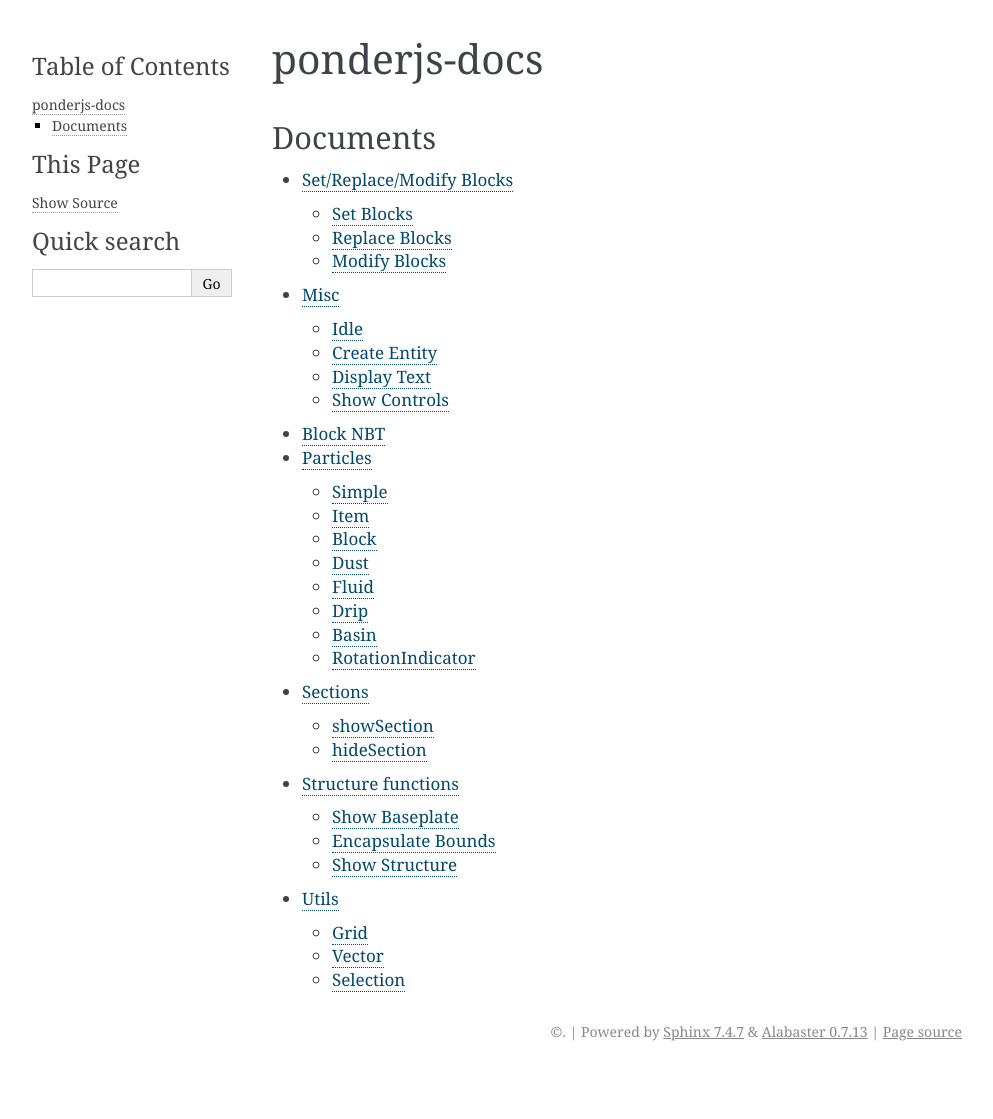
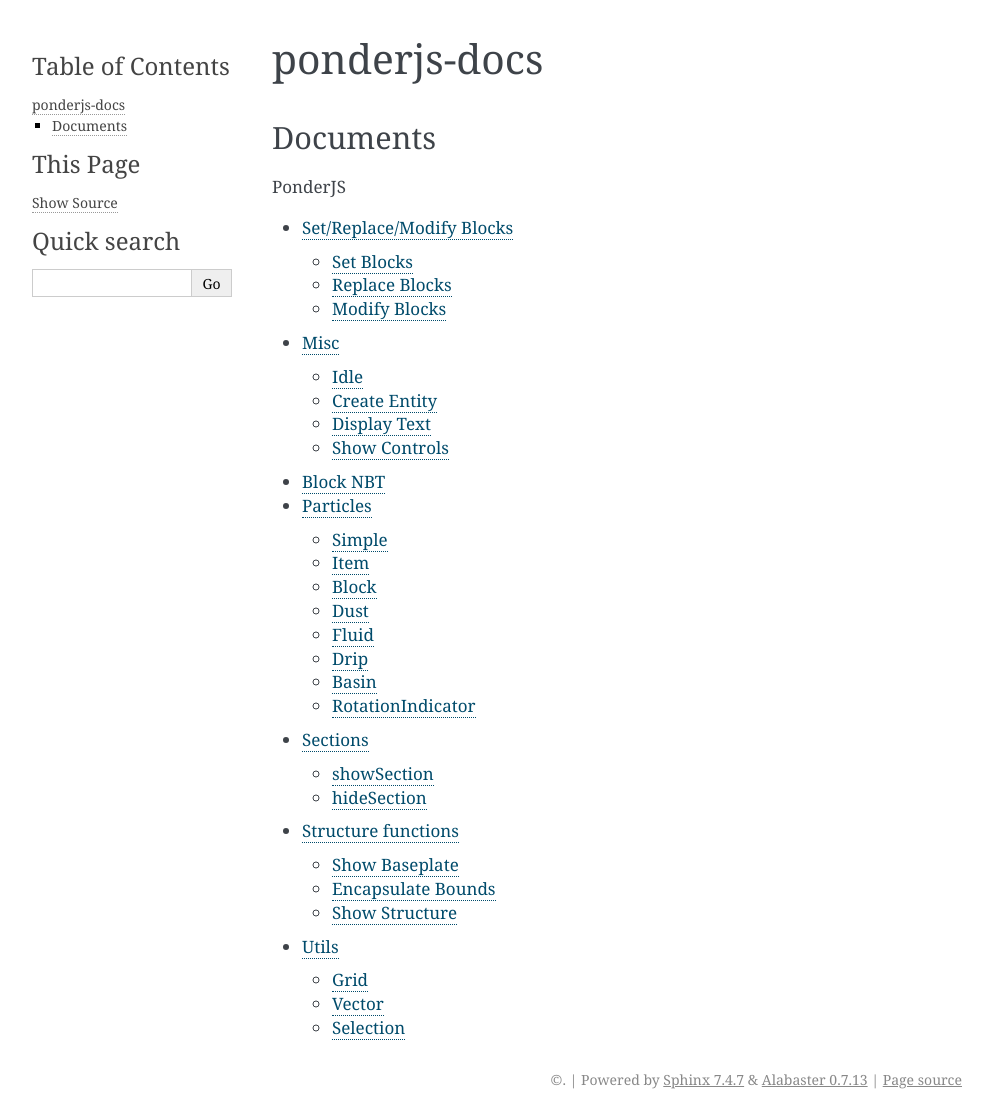
Before and after one commit to Ludi87/ponderjs-docs, a Sphinx documentation site: the page built from docs/index.rst, in a window 1280 px wide. Shown: the whole page, without its empty margins (148-1141 px from the left). Built offline with Sphinx 7.4.7, drawn with Linux system fonts in a browser that asks for light colours; pages that are not in the unit, such as notebooks, are missing from menus; before the commit the page ends 1071 px from its top, so only the background shows below that.

Commit message:
Update index.rst

```diff
--- a/docs/index.rst
+++ b/docs/index.rst
@@ -4,7 +4,8 @@
 Documents
 =========
 .. toctree::
-   :maxdepth: 16
+   :maxdepth: 2
+   :caption: PonderJS
 
    ponderjs
    blocks
```
